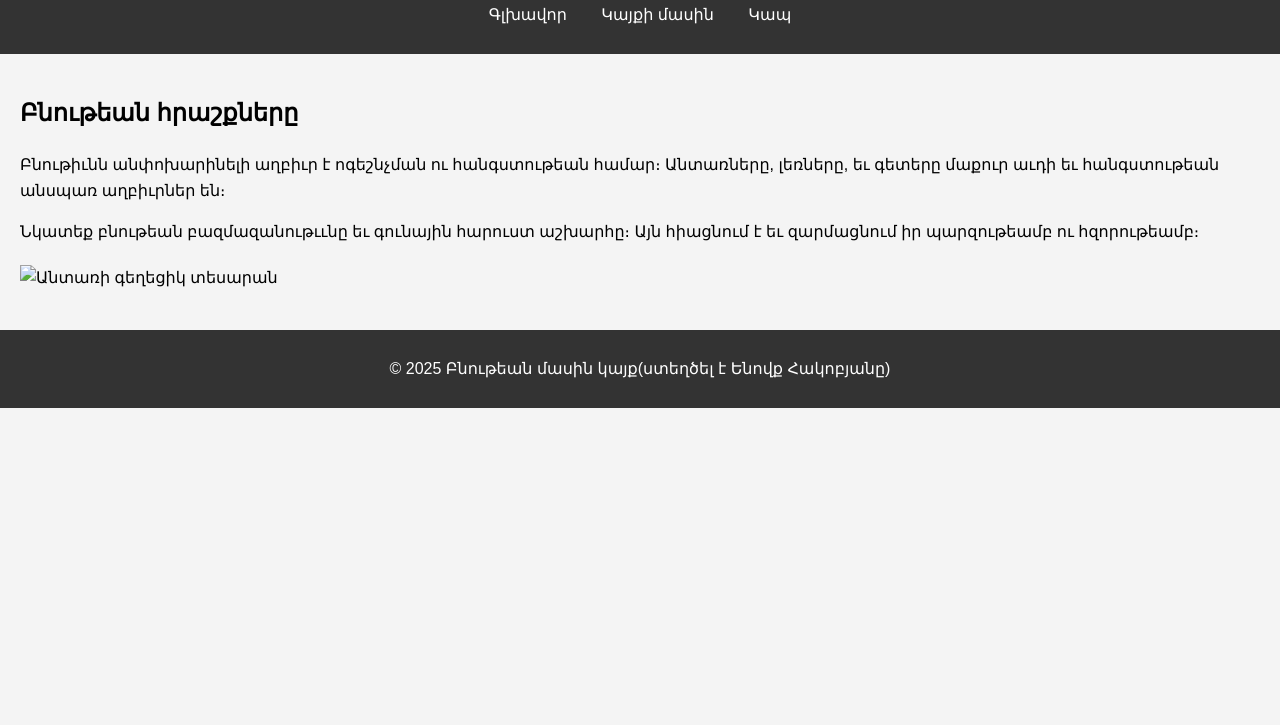
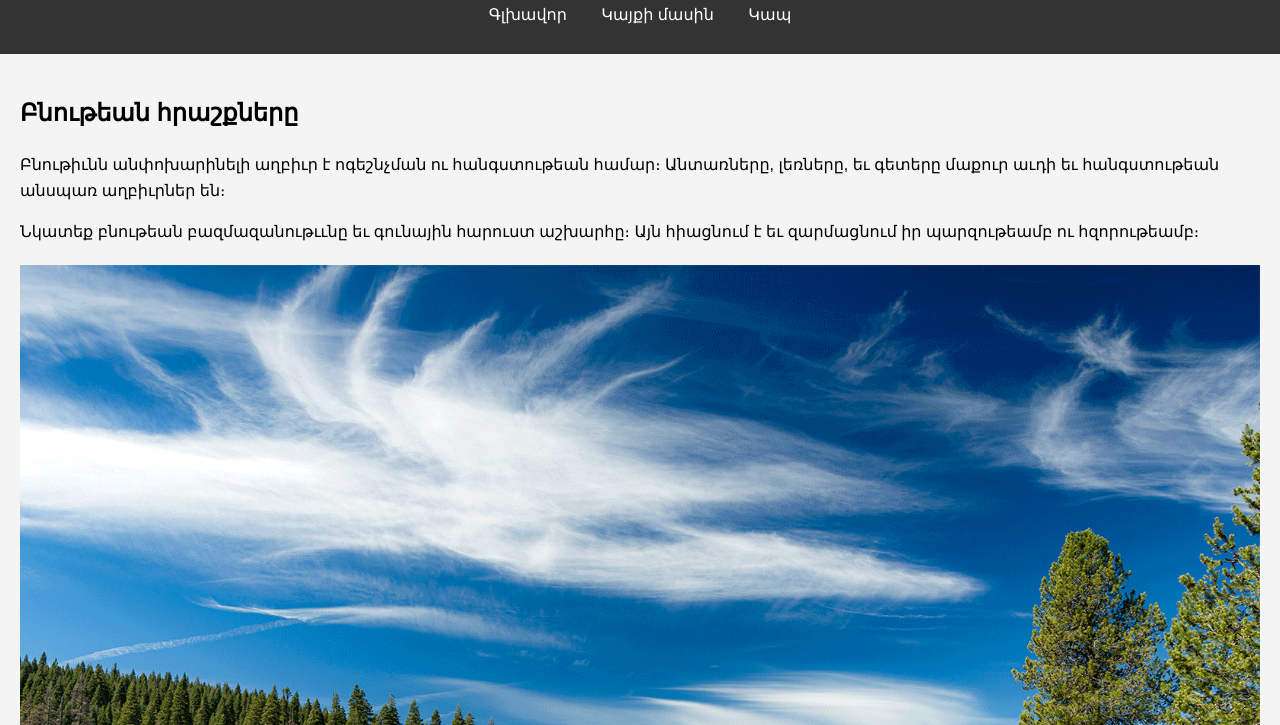
Before and after one commit to Emanuel-blip/Nature, a plain HTML site: page index.html in a window 1280 px wide. Shown: the part 75-800 px from the top of the page. Drawn offline with Linux system fonts and the light colour scheme.

Commit message:
Update index.html

```diff
--- a/index.html
+++ b/index.html
@@ -21,7 +21,7 @@
         <h2>Բնութեան հրաշքները</h2>
         <p>Բնութիւնն անփոխարինելի աղբիւր է ոգեշնչման ու հանգստութեան համար։ Անտառները, լեռները, եւ գետերը մաքուր աւդի եւ հանգստութեան անսպառ աղբիւրներ են։</p>
         <p>Նկատեք բնութեան բազմազանութււնը եւ գունային հարուստ աշխարհը։ Այն հիացնում է եւ զարմացնում իր պարզութեամբ ու հզորութեամբ։</p>
-        <img src="images/Certified-forests-header-pro.png" alt="Անտառի գեղեցիկ տեսարան">
+        <img src="Certified-forests-header-pro.png" alt="Անտառի գեղեցիկ տեսարան">
     </main>
     <footer>
         <p>© 2025 Բնութեան մասին կայք(ստեղծել է Ենովք Հակոբյանը)</p>
```
